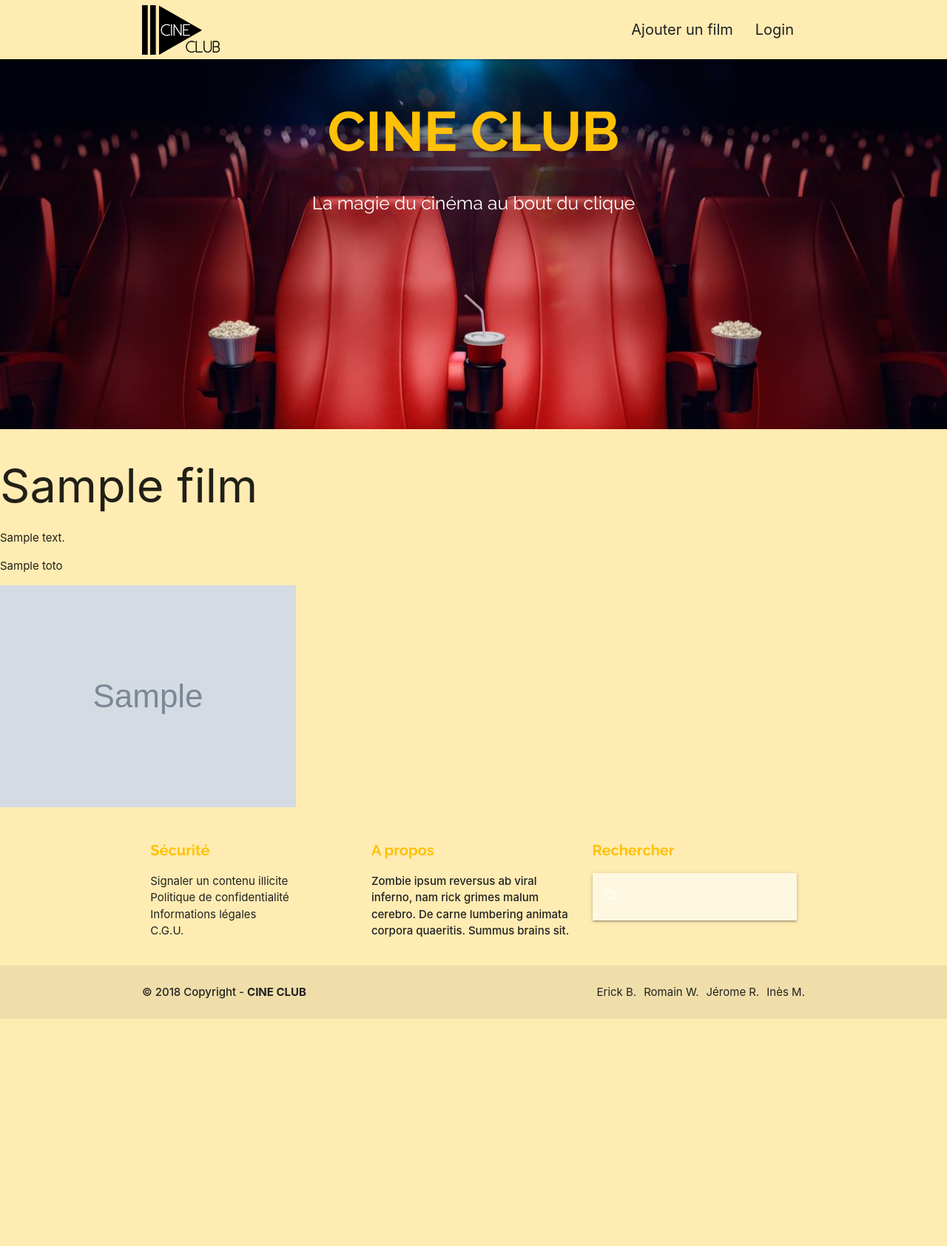
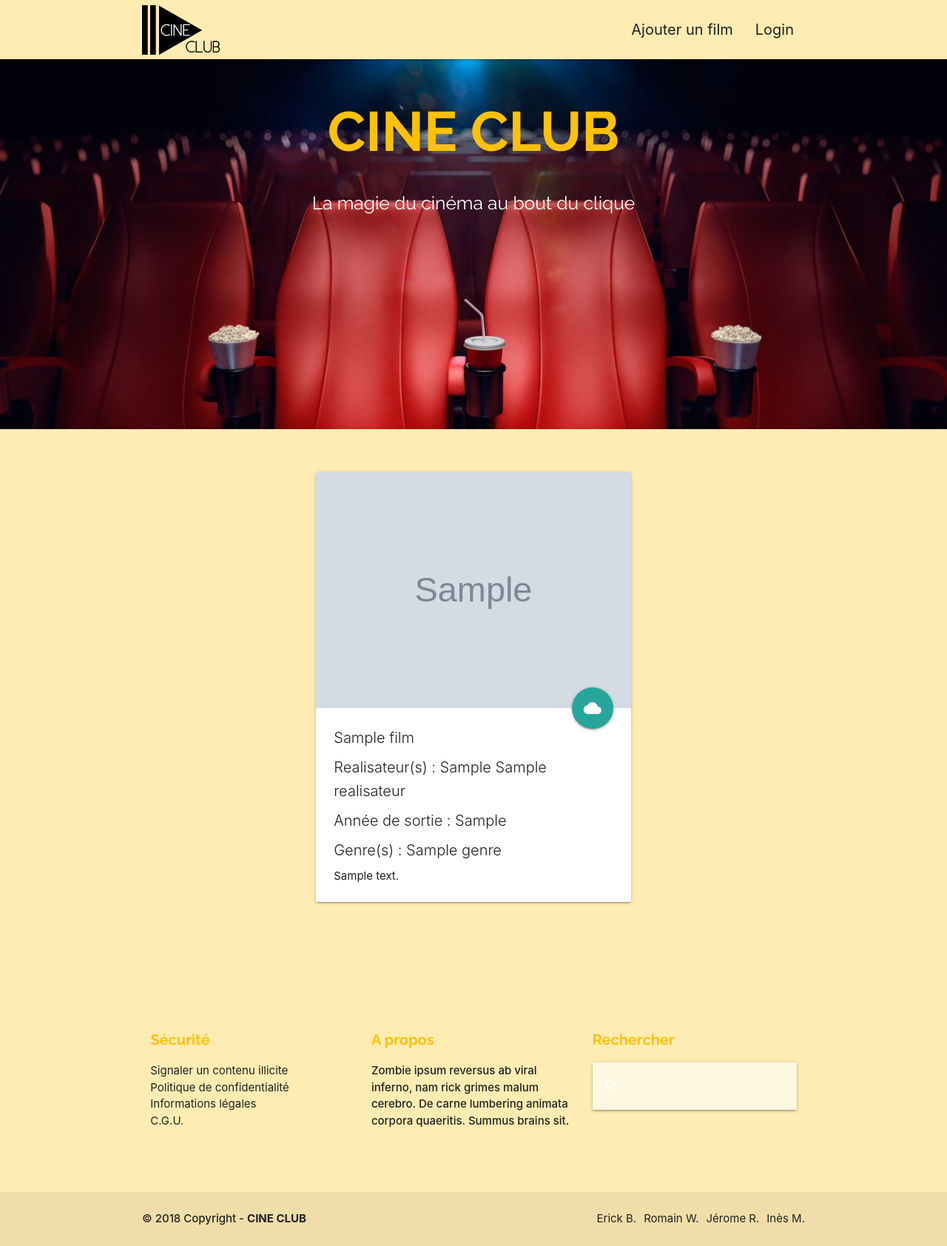
Before and after one commit to erickb21/filmotheque, a PHP site: the page made by monapplication/view/film/display.html.twig in a window 1280 px wide. Shown: the whole page at 74% size. Before the commit the page ends 1377 px from the top, so only its background shows below. Run offline with PHP 8.4, Linux system fonts and the light colour scheme; the template is opened without the code that fills it: most values are stand-ins (such as "Sample title", 1, 10 or a date in 2020); grey boxes marked "Sample" are stand-in pictures; some libraries are stand-ins or nearby versions.

Commit message:
Ajout de fonction dans le model pour récupérer le réalisateur et le genre du film séléctionné, modification structure html du template film/display.html.twig, modification du FilmController

```diff
--- a/js/init.js
+++ b/js/init.js
@@ -3,7 +3,7 @@
 
     $('.sidenav').sidenav();
     $('.parallax').parallax();
-
+    $('.materialboxed').materialbox();
 
   }); // end of document ready
 })(jQuery); // end of jQuery name space
--- a/monapplication/view/film/display.html.twig
+++ b/monapplication/view/film/display.html.twig
@@ -5,12 +5,34 @@
 {% endblock %}
 
 {% block content %}
-    <h1>
-        {{ film.titre_FILMS }}
-    </h1>
-    <p>
-        {{ film.description_FILMS }}
-    </p>
-    <p>{{ toto }}</p>
-    <img src="{{ film.image_FILMS }}" alt="affiche du film" />
+    <div class="container ptb-50">
+        <div class="row">
+            <div class="col s12 offset-m3 m6">
+            <div class="card">
+                <div class="card-image">
+                <img class="materialboxed" width="650" src="{{ film.image_FILMS }}">
+                <a class="btn-floating btn-large pulse halfway-fab waves-effect waves-light"><i class="material-icons">cloud</i></a>
+                </div>
+                <div class="card-content">
+                <span class="card-title">{{ film.titre_FILMS }}</span>
+
+                <span class="card-title">
+                    Realisateur(s) :
+                    {% for r in realisateur %}
+                        {{ r.prenom_REALISATEURS }} {{ r.nom_REALISATEURS }} {% if loop.last == false %} / {% endif %}
+                    {% endfor %}
+                </span>
+                <span class="card-title">Année de sortie : {{ film.annee_FILMS }}</span>
+                <span class="card-title">
+                    Genre(s) :
+                    {% for g in genre %}
+                        {{ g.label_GENRES }} {% if loop.last == false %} / {% endif %}
+                    {% endfor %}
+                </span>
+                <p>{{ film.description_FILMS }}</p>
+                </div>
+            </div>
+            </div>
+        </div>
+    </div>
 {% endblock %}
--- a/monapplication/view/layout/footer.html.twig
+++ b/monapplication/view/layout/footer.html.twig
@@ -1,5 +1,5 @@
 <footer class="page-footer amber lighten-4">
-    <div class="container">
+    <div class="container ptb-50">
         <div class="row">
             <div class="col m4 s12">
                 <h5 class="amber-text raleway bold fs-20 mtb-20">Sécurité</h5>
```
Also changed, not shown: monapplication/controler/FilmController.php (+6 -6 lines), monapplication/model/film.php (+36 -6 lines), monapplication/view/index/display.html.twig (line endings or trailing spaces).
